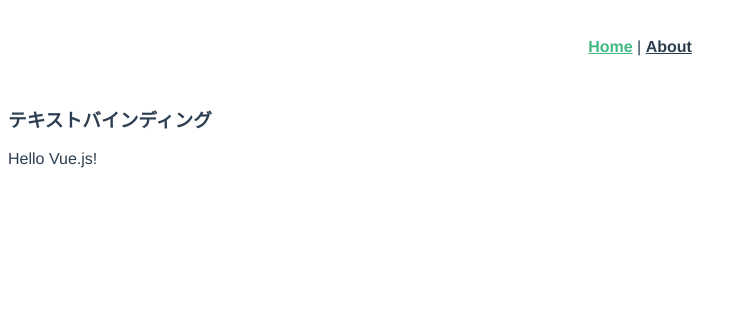
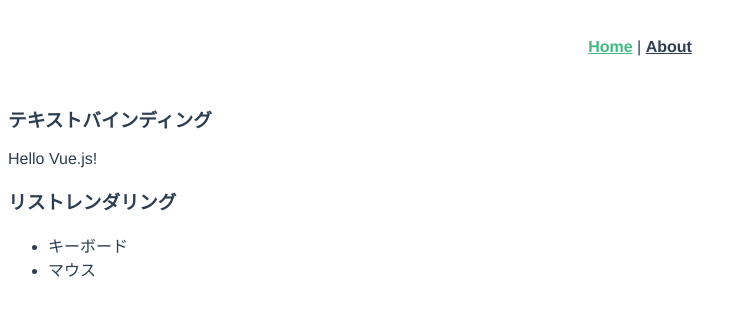
Before and after one commit to tmk-hsn/vue-ts-sample, a Vue app in the folder vue-lab/: page / in a window 1280 px wide. Shown: the top 316 px of the page, without its empty margins (0-746 px from the left). Built offline with nearby package versions, Linux system fonts and the light colour scheme.

Commit message:
リストレンダリング

```diff
--- a/vue-lab/src/views/Home.vue
+++ b/vue-lab/src/views/Home.vue
@@ -2,6 +2,12 @@
   <div class="home">
     <h3>テキストバインディング</h3>
     <span>{{ msg }}</span>
+    <h3>リストレンダリング</h3>
+    <ul id="item-list">
+      <li v-for="item in items" :key="item.id">
+        {{item.name}}
+      </li>
+    </ul>
   </div>
 </template>
 
@@ -11,10 +17,25 @@
 export default Vue.extend({
   data() {
     return {
-      msg: "Hello Vue.js!"
+      msg: "Hello Vue.js!",
+      items: [
+        {
+          id: 1,
+          name: "キーボード"
+        },
+        {
+          id: 2,
+          name: "マウス"
+        }
+      ] as Item[]
     };
   }
 });
+
+declare interface Item {
+  id: number;
+  name: string;
+}
 </script>
 
 <style scoped>
```
